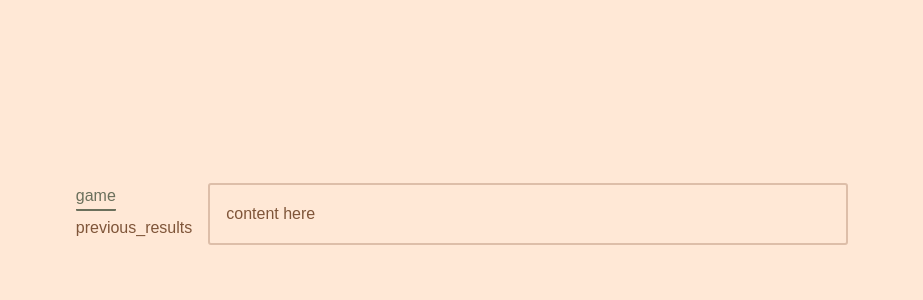
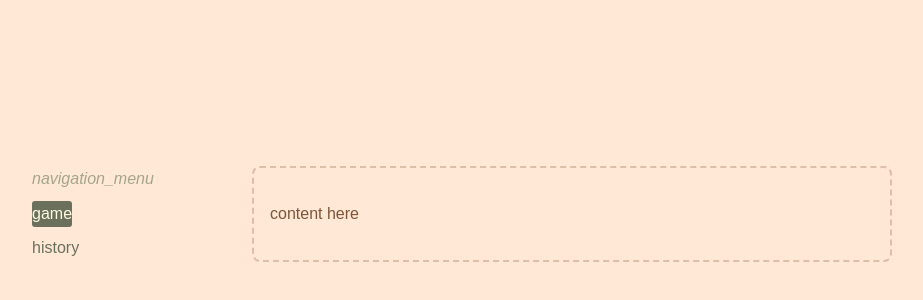
Before and after one commit to antpv/vue-keyboard-trainer, a Vue app: page / in a window 1280 px wide. Shown: the part 186-486 px from the top of the page, without its empty margins (178-1101 px from the left). Built offline with nearby package versions, Linux system fonts and the light colour scheme; a web font is replaced by a local one.

Commit message:
Init navigation menu component

```diff
--- a/src/App.vue
+++ b/src/App.vue
@@ -7,30 +7,19 @@
   <!-- APP -->
   <template v-else>
     <div class="layout">
-      <div class="layout__navbar navbar">
-        <div class="navbar__item">
-          <span class="navbar__item-text" :class="{ 'navbar__item-text--active': selNavItemIdx === 0 }">
-            game
-          </span>
-        </div>
-        <div class="navbar__item">
-          <span class="navbar__item-text" :class="{ 'navbar__item-text--active': selNavItemIdx === 1 }">
-            previous_results
-          </span>
-        </div>
-      </div>
+      <navigation-menu @select="() => {}" :items="appRoutes" title="navigation_menu" class="layout__navbar" />
 
       <div class="layout__content">
         content here
       </div>
     </div>
   </template>
-
-  <keyboard-emitter @down="handleKeydown" />
 </template>
 
 <script>
-import KeyboardEmitter from './components/KeyboardEmitter.vue';
+import NavigationMenu from './components/NavigationMenu.vue';
+
+const APP_ROUTES = ['game', 'history'];
 
 export default {
   name: 'App',
@@ -38,8 +27,7 @@ export default {
   data() {
     return {
       appPrefetching: true,
-      selNavItemIdx: 0,
-      navItemsCount: 1
+      appRoutes: APP_ROUTES
     };
   },
 
@@ -49,7 +37,7 @@ export default {
 
   methods: {
     initApp() {
-      const minPreload = 2000;
+      const minPreload = 0;
       const startTime = performance.now();
 
       window.onload = () => {
@@ -65,30 +53,11 @@ export default {
           this.appPrefetching = false;
         }
       };
-    },
-
-    // todo: include constants, add arrows support
-    handleKeydown(keycode) {
-      if (keycode === 'S') {
-        if (this.selNavItemIdx < this.navItemsCount) {
-          this.selNavItemIdx += 1;
-        } else {
-          this.selNavItemIdx = 0;
-        }
-      }
-
-      if (keycode === 'W') {
-        if (this.selNavItemIdx > 0) {
-          this.selNavItemIdx -= 1;
-        } else {
-          this.selNavItemIdx = this.navItemsCount;
-        }
-      }
     }
   },
 
   components: {
-    KeyboardEmitter
+    NavigationMenu
   }
 };
 </script>
--- a/src/assets/app.scss
+++ b/src/assets/app.scss
@@ -1,8 +1,16 @@
 @import url("https://fonts.googleapis.com/css2?family=Recursive:wght@300;400;500&display=swap");
 
+$color-background: #ffe8d6;
+
 $color-font-base: #7f5539;
-$color-font-accent: #6b705c;
+$color-font-link: #6b705c;
+
 $color-spinner: #7f5539;
+$color-border: #ddbea9;
+
+$border-radius-base: 3px;
+
+$navbar-width: 220px;
 
 html {
   font-size: 16px;
@@ -10,11 +18,12 @@ html {
 
 body {
   font-family: "Recursive", sans-serif;
-  background-color: #ffe8d6;
+  background-color: $color-background;
   margin: 0;
   color: $color-font-base;
   line-height: 1.668;
   height: 100vh;
+  cursor: default;
 }
 
 .hero-loader {
@@ -52,8 +61,8 @@ body {
     width: 640px;
     flex: 1;
     box-sizing: border-box;
-    border: 2px solid #ddbea9;
-    border-radius: 3px;
+    border: 2px dashed $color-border;
+    border-radius: .5rem;
     display: flex;
     align-items: center;
     padding: 1rem;
@@ -63,10 +72,18 @@ body {
 .navbar {
   display: flex;
   flex-direction: column;
+  width: $navbar-width;
 
-  &__item {
+  &__title {
+    color: #a5a58d;
+    font-style: italic;
+    font-weight: 300;
+  }
+
+  &__item,
+  &__title {
     display: flex;
-    margin-bottom: 0.25rem;
+    margin-bottom: 0.5rem;
 
     &:last-child {
       margin-bottom: 0;
@@ -75,13 +92,12 @@ body {
 
   &__item-text {
     display: flex-inline;
-    border-bottom: 2px solid transparent;
-    border-radius: 1px;
-    cursor: default;
+    color: $color-font-link;
 
     &--active {
-      color: $color-font-accent;
-      border-color: $color-font-accent;
+      background-color: $color-font-link;
+      border-radius: $border-radius-base;
+      color: #fefae0;
     }
   }
 }
--- a/src/components/KeyboardEmitter.vue
+++ b/src/components/KeyboardEmitter.vue
@@ -1,12 +1,3 @@
-<template>
-  <input
-    ref="hiddenInput"
-    @blur="focusOnInput"
-    @keydown="keydownSubscriber"
-    class="hidden-input"
-  />
-</template>
-
 <script>
 import { defineComponent } from 'vue';
 import KEYBOARDS_KEYS from '../constants/KEYBOARDS_KEYS';
@@ -18,29 +9,26 @@ export default defineComponent({
     down: 'string'
   },
 
-  mounted() {
-    this.focusOnInput();
+  created() {
+    document.addEventListener('keydown', this.keydownSubscriber);
+  },
+
+  beforeUnmount() {
+    document.removeEventListener('keydown', this.keydownSubscriber);
   },
 
   methods: {
     keydownSubscriber(event) {
       const keyLabel = KEYBOARDS_KEYS[event.keyCode];
 
-      if (keyLabel !== undefined) this.$emit('down', keyLabel);
-    },
+      if (keyLabel !== undefined) {
+        this.$emit('down', keyLabel);
+      }
+    }
+  },
 
-    focusOnInput() {
-      this.$refs.hiddenInput.focus();
-    }
+  render() {
+    return null;
   }
 });
 </script>
-
-<style scoped>
-.hidden-input {
-  width: 0;
-  height: 0;
-  padding: 0;
-  border: 0;
-}
-</style>
--- /dev/null
+++ b/src/components/NavigationMenu.vue
@@ -0,0 +1,96 @@
+<template>
+  <keyboard-emitter @down="handleKeydown" />
+
+  <div class="navbar">
+    <div v-if="title" class="navbar__title">
+      {{ title }}
+    </div>
+    <div
+      v-for="item in items"
+      :key="item"
+      class="navbar__item"
+    >
+      <span class="navbar__item-text" :class="{ 'navbar__item-text--active': item === activeItem }">
+        {{ item }}
+      </span>
+    </div>
+  </div>
+</template>
+
+<script>
+import KeyboardEmitter from './KeyboardEmitter.vue';
+
+export default {
+  name: 'NavigationMenu',
+
+  props: {
+    items: {
+      type: Array,
+      validator(items) {
+        return items.every(item => typeof item === 'string');
+      }
+    },
+
+    title: String,
+
+    defaultActiveItem: {
+      type: String,
+      default: 'game'
+    }
+  },
+
+  emits: {
+    select: String
+  },
+
+  data() {
+    return {
+      activeItem: this.defaultActiveItem
+    };
+  },
+
+  methods: {
+    handleKeydown(key) {
+      const isDownKey = key === 'ArrowDown' || key === 'S';
+      const isUpKey = key === 'ArrowUp' || key === 'W';
+      const isEnter = key === 'Enter';
+
+      if (isDownKey) {
+        this.selectNextItem();
+      }
+
+      if (isUpKey) {
+        this.selectPrevItem();
+      }
+
+      if (isEnter) {
+        this.$emit('select', this.activeItem);
+      }
+    },
+
+    selectNextItem() {
+      const activeItemIdx = this.items.findIndex(i => i === this.activeItem) || 0;
+
+      if (activeItemIdx < this.items.length - 1) {
+        this.activeItem = this.items[activeItemIdx + 1];
+      } else {
+        this.activeItem = this.items[0];
+      }
+    },
+
+    selectPrevItem() {
+      const activeItemIdx = this.items.findIndex(i => i === this.activeItem) || 0;
+
+      if (activeItemIdx > 0) {
+        this.activeItem = this.items[activeItemIdx - 1];
+      } else {
+        this.activeItem = this.items[this.items.length - 1];
+      }
+    }
+  },
+
+  components: {
+    KeyboardEmitter
+  }
+};
+</script>
--- a/src/constants/KEYBOARDS_KEYS.js
+++ b/src/constants/KEYBOARDS_KEYS.js
@@ -3,6 +3,10 @@ export default {
   32: 'Space',
   46: 'Delete',
   13: 'Enter',
+  37: 'ArrowLeft',
+  38: 'ArrowUp',
+  39: 'ArrowRight',
+  40: 'ArrowDown',
   48: '0',
   49: '1',
   50: '2',
```
Also changed, not shown: 1 other file (tests, documents, lock files or other folders).
